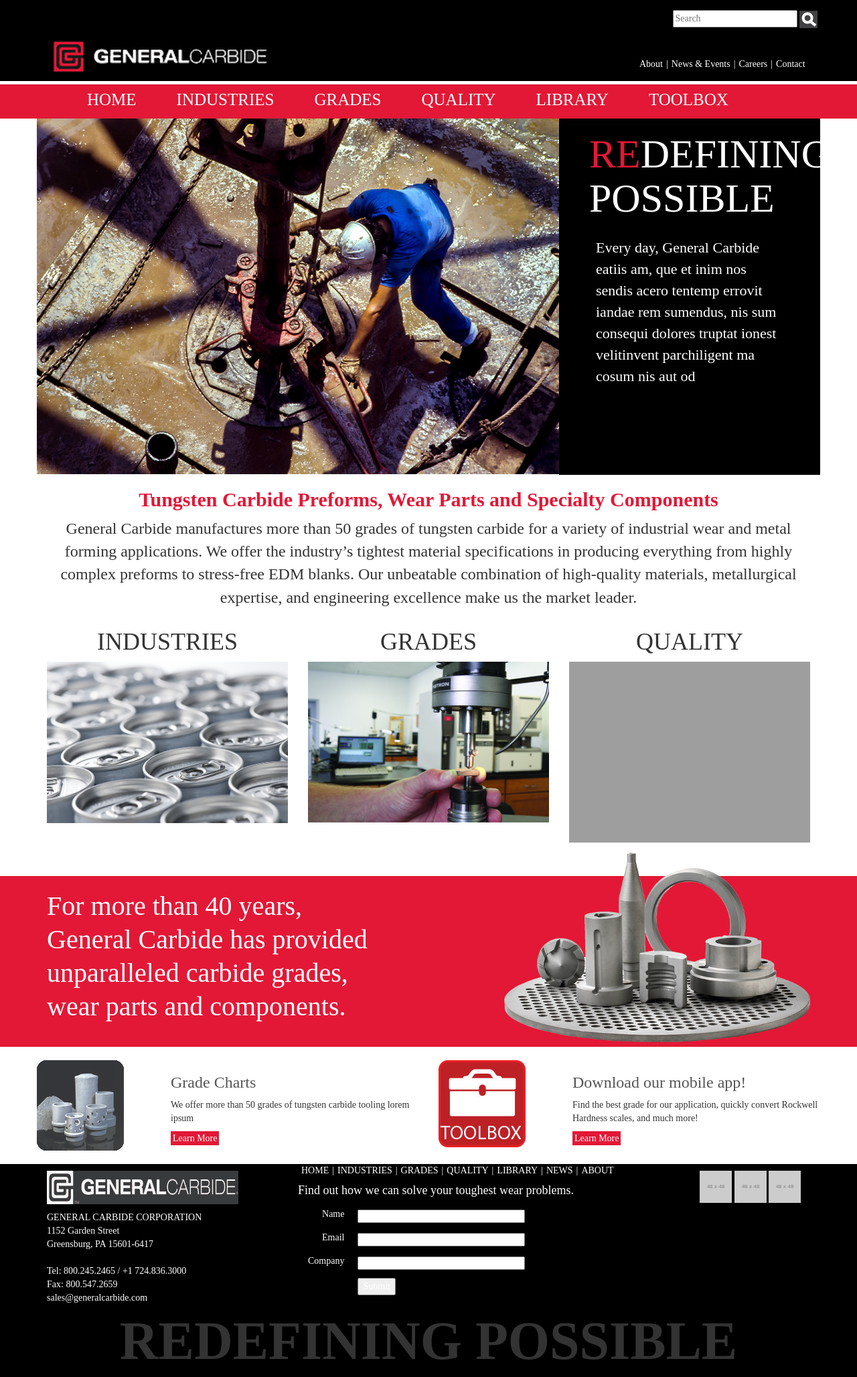
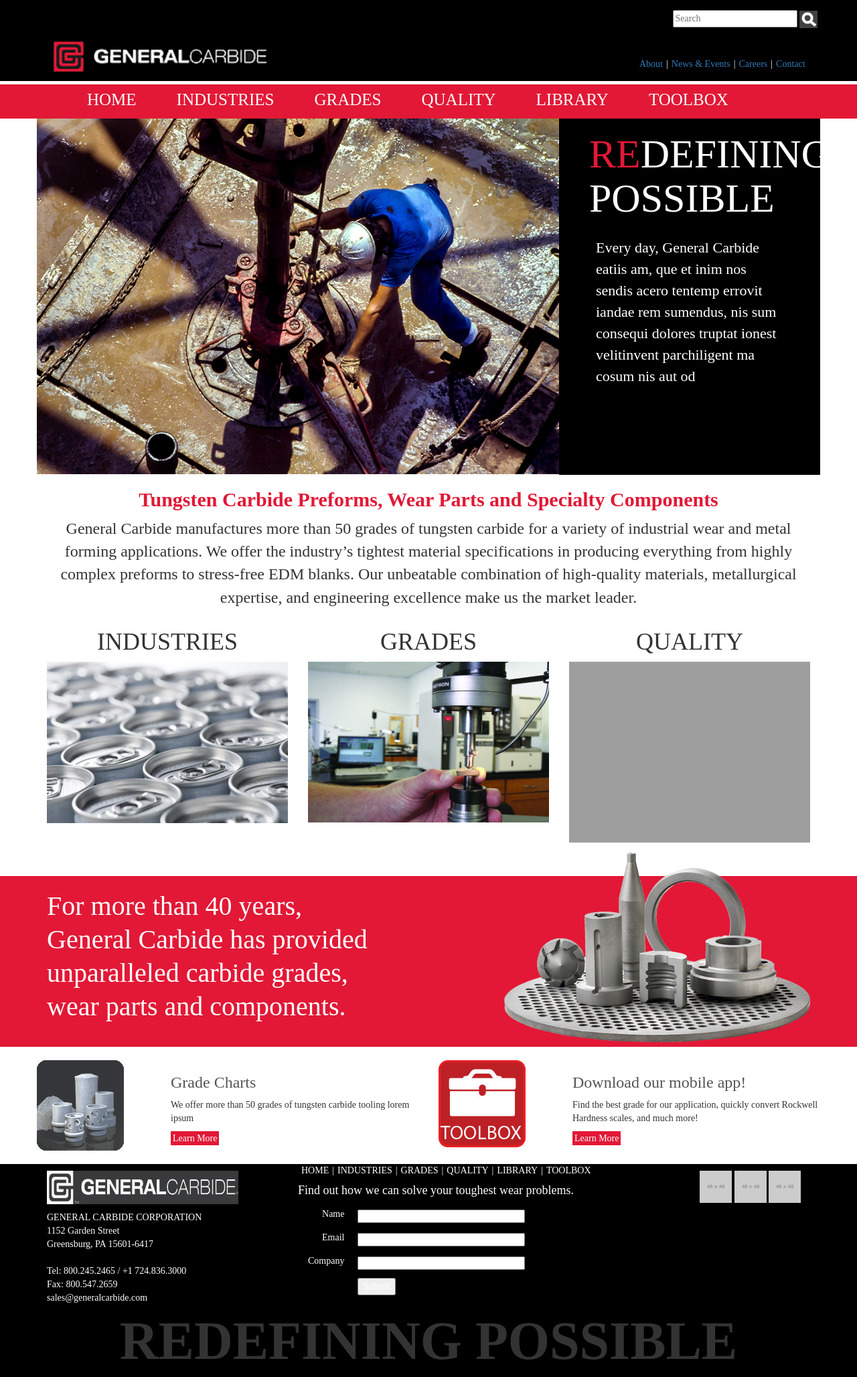
Before and after one commit to LevyMG-MBosco/GC-2015, a PHP site: page /index.php in a window 1280 px wide. Shown: the whole page at 67% size. Run offline with PHP 8.4, Linux system fonts and the light colour scheme; grey boxes labelled with a size stand in for pictures from a placeholder-image service; some libraries are stand-ins or nearby versions; grey boxes are pictures that could not be loaded.

Commit message:
link updates

```diff
--- a/includes/footer.php
+++ b/includes/footer.php
@@ -15,13 +15,12 @@
 
 							<div class="footer-nav col-sm-12 col-md-6">
 								<ul>
-									<li>HOME</li> |
-									<li>INDUSTRIES</li> |
-									<li>GRADES</li> |
-									<li>QUALITY</li> |
-									<li>LIBRARY</li> |
-									<li>NEWS</li> |
-									<li>ABOUT</li>
+									<li><a href="index.php">HOME</a></li>  |
+									<li><a href="industries.php">INDUSTRIES</a></li>  |
+									<li><a href="grades.php">GRADES</a></li>  |
+									<li><a href="quality.php">QUALITY</a></li>  |
+									<li><a href="library.php">LIBRARY</a></li>  |
+									<li><a href="toolbox.php">TOOLBOX</a></li>
 								</ul><br />
 
 								<h4>Find out how we can solve your toughest wear problems.</h4>
@@ -74,13 +73,12 @@
 					<div class="row">
 						<div class="footer-nav text-center col-xs-12">
 							<ul>
-								<li>HOME</li> |
-								<li>INDUSTRIES</li> |
-								<li>GRADES</li> |
-								<li>QUALITY</li> |
-								<li>LIBRARY</li> |
-								<li>NEWS</li> |
-								<li>ABOUT</li>
+								<li><a href="index.php">HOME</a></li>  |
+								<li><a href="industries.php">INDUSTRIES</a></li>  |
+								<li><a href="grades.php">GRADES</a></li>  |
+								<li><a href="quality.php">QUALITY</a></li>  |
+								<li><a href="library.php">LIBRARY</a></li>  |
+								<li><a href="toolbox.php">TOOLBOX</a></li>
 							</ul>
 						</div>
 					</div>
@@ -150,13 +148,12 @@
 					<div class="row">
 						<div class="footer-nav col-xs-12">
 							<ul>
-								<li>HOME</li> |
-								<li>INDUSTRIES</li> |
-								<li>GRADES</li> |
-								<li>QUALITY</li> |
-								<li>LIBRARY</li> |
-								<li>NEWS</li> |
-								<li>ABOUT</li>
+								<li><a href="index.php">HOME</a></li>  |
+								<li><a href="industries.php">INDUSTRIES</a></li>  |
+								<li><a href="grades.php">GRADES</a></li>  |
+								<li><a href="quality.php">QUALITY</a></li>  |
+								<li><a href="library.php">LIBRARY</a></li>  |
+								<li><a href="toolbox.php">TOOLBOX</a></li>
 							</ul>
 						</div>
 					</div>
--- a/includes/header.php
+++ b/includes/header.php
@@ -43,12 +43,12 @@
         </form>
         <ul class="nav navbar-nav">
          <li class="active"><a href="#">Home</a></li>
-         <li><a href="#home">HOME</a></li>
-         <li><a href="#industry">INDUSTRY</a></li>
-         <li><a href="#grades">GRADES</a></li>
-         <li><a href="#quality">QUALITY</a></li>
-         <li><a href="#library">LIBRARY</a></li>
-         <li><a href="#news">TOOLBOX</a></li>
+         <li><a href="home.php">HOME</a></li>
+         <li><a href="industries.php">INDUSTRY</a></li>
+         <li><a href="grades.php">GRADES</a></li>
+         <li><a href="quality.php">QUALITY</a></li>
+         <li><a href="library.php">LIBRARY</a></li>
+         <li><a href="toolbox.php">TOOLBOX</a></li>
         </ul>
         </div>
 
@@ -74,10 +74,10 @@
                 <div class="linkwrap col-xs-8">
                   <div class="header-position-right">
                     <ul class="contact-navigation">
-                        <li>About</li> |
-                        <li>News & Events</li> |
-                        <li>Careers</li> |
-                        <li>Contact</li>
+                        <li><a href="about.php">About</a></li> |
+                        <li><a href="news.php">News & Events</a></li> |
+                        <li><a href="careers.php">Careers</a></li> |
+                        <li><a href="contact.php">Contact</a></li>
                     </ul>
                   </div>
                 </div>
@@ -97,10 +97,10 @@
               <div class="linkwrap col-xs-4">
                 <div class="header-position-right">
                   <ul class="contact-navigation">
-                    <li>About</li> |
-                    <li>News & Events</li> |
-                    <li>Careers</li> |
-                    <li>Contact</li>
+                    <li><a href="about.php">About</a></li> |
+                    <li><a href="news.php">News & Events</a></li> |
+                    <li><a href="careers.php">Careers</a></li> |
+                    <li><a href="contact.php">Contact</a></li>
                   </ul>
                   <img class="selector-button img-responsive" src="assets/imgs/selector.jpg"/>
                 </div>
@@ -133,11 +133,11 @@
             <div class="row">
                 <ul class="col-sm-12 navigation">
                     <li><a href="index.php">HOME</a></li>
-                    <li><a href="interior.php">INDUSTRIES</a></li>
-                    <li><a href="interior.php">GRADES</a></li>
-                    <li><a href="interior.php">QUALITY</a></li>
-                    <li><a href="interior.php">LIBRARY</a></li>
-                    <li><a href="interior.php">TOOLBOX</a></li>
+                    <li><a href="industries.php">INDUSTRIES</a></li>
+                    <li><a href="grades.php">GRADES</a></li>
+                    <li><a href="quality.php">QUALITY</a></li>
+                    <li><a href="library.php">LIBRARY</a></li>
+                    <li><a href="toolbox.php">TOOLBOX</a></li>
                 </ul>
             </div>
         </div>
```
